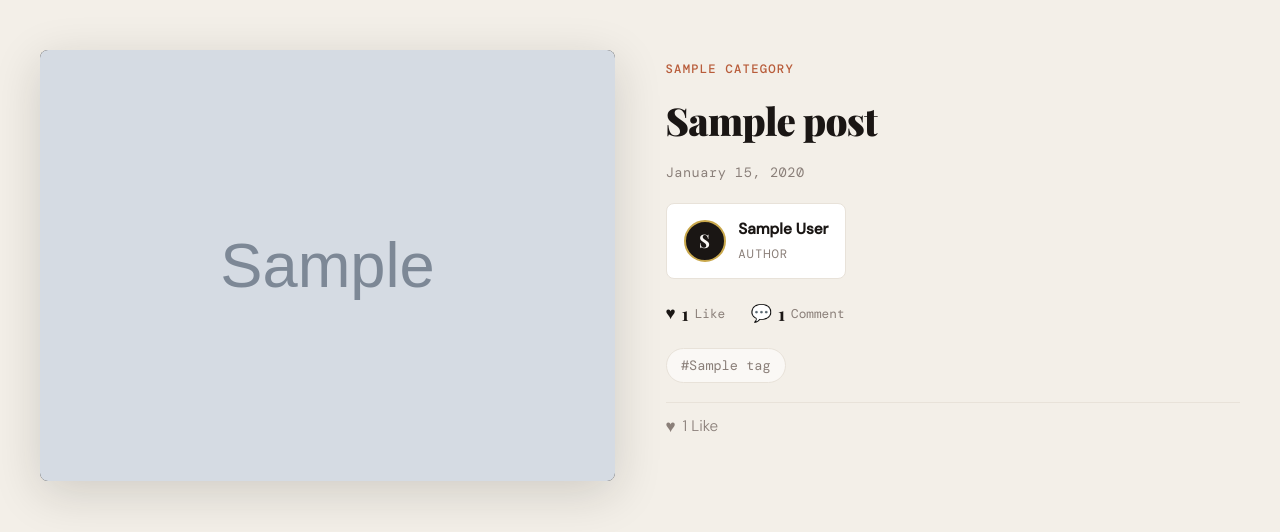
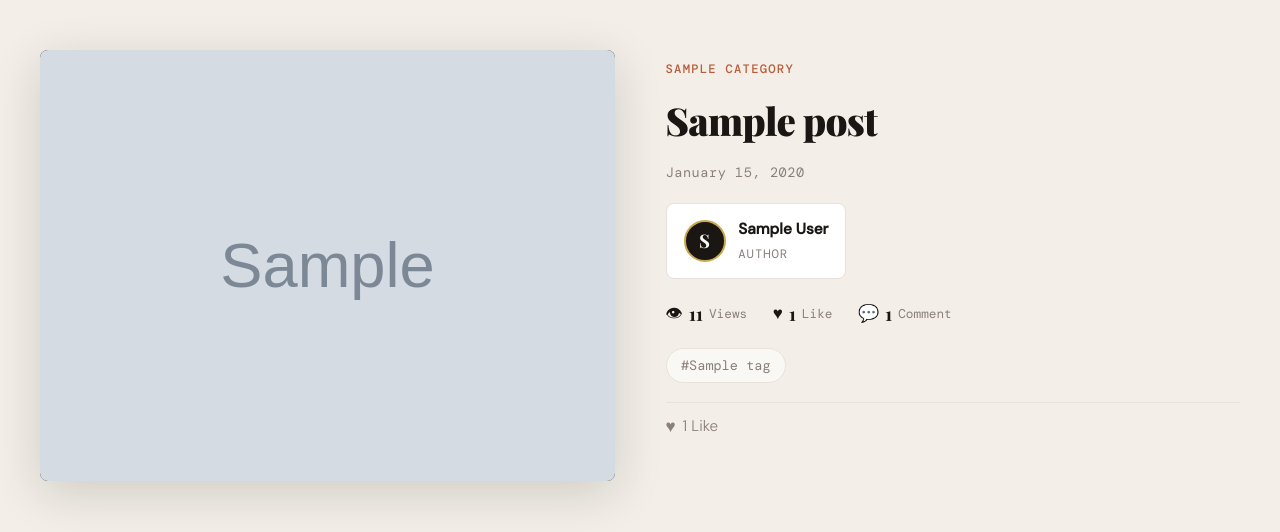
Before and after one commit to Fazalrahman1000/blog, a Django app: a page that uses blog/templates/blog/post_detail.html in a window 1280 px wide. Shown: the part 74-606 px from the top of the page. Run offline with Django 5.2, Linux system fonts and the light colour scheme; tables that the repository leaves empty hold one stand-in row (values such as "Sample post"); grey boxes marked "Sample" are stand-in pictures; some web fonts are replaced.

Commit message:
viewers features added

```diff
--- a/blog/models.py
+++ b/blog/models.py
@@ -50,6 +50,8 @@ class Post(models.Model):
 
     featured_img = models.ImageField(upload_to='posts', null=True, blank=True)
 
+    views = models.PositiveIntegerField(default=0)
+
     created_at = models.DateTimeField(auto_now_add=True)
 
     updated_at = models.DateTimeField(auto_now=True)
--- a/blog/templates/blog/post_detail.html
+++ b/blog/templates/blog/post_detail.html
@@ -79,6 +79,11 @@
 
           <!-- Stats row -->
           <div class="post-hero-split__stats">
+            <span class="post-hero-stat">
+              <span class="post-hero-stat__icon">👁</span>
+              <span class="post-hero-stat__num">{{ post.views }}</span>
+              <span class="post-hero-stat__label">View{{ post.views|pluralize }}</span>
+            </span>
             <span class="post-hero-stat">
               <span class="post-hero-stat__icon">♥</span>
               <span class="post-hero-stat__num">{{ like_count }}</span>
--- a/blog/templates/blog/posts.html
+++ b/blog/templates/blog/posts.html
@@ -112,6 +112,7 @@
                 </div>
               </div>
               <div class="post-card__stats">
+                <span class="post-stat"><span class="post-stat__icon">👁</span> {{ post.views }}</span>
                 <span class="post-stat"><span class="post-stat__icon">♥</span> {{ featured.likes.count }}</span>
                 <span class="post-stat"><span class="post-stat__icon">💬</span> {{ featured.comment_set.count }}</span>
                 <a href="{% url 'post_detail' featured.slug %}" class="read-more-link">Read →</a>
--- a/blog/views.py
+++ b/blog/views.py
@@ -14,7 +14,6 @@ def base_context():
     }
 
 
-# ── POSTS LIST ───────────────────────────────────────────────────
 class PostsList(ListView):
     model = Post
     template_name = 'blog/posts.html'
@@ -32,7 +31,6 @@ class PostsList(ListView):
         return context
 
 
-# ── CATEGORY FILTER ──────────────────────────────────────────────
 class CategoryPosts(ListView):
     model = Post
     template_name = 'blog/posts.html'
@@ -53,7 +51,6 @@ class CategoryPosts(ListView):
         return context
 
 
-# ── TAG FILTER ───────────────────────────────────────────────────
 class TagPosts(ListView):
     model = Post
     template_name = 'blog/posts.html'
@@ -74,7 +71,6 @@ class TagPosts(ListView):
         return context
 
 
-# ── POST DETAIL ──────────────────────────────────────────────────
 class PostDetail(DetailView):
     model = Post
     template_name = 'blog/post_detail.html'
@@ -82,11 +78,16 @@ class PostDetail(DetailView):
     slug_field = 'slug'
     slug_url_kwarg = 'slug'
 
+    def get_object(self):
+        obj = super().get_object()
+        # increment view count every time the page is loaded
+        Post.objects.filter(pk=obj.pk).update(views=obj.views + 1)
+        obj.views += 1  # update the in-memory object too so template sees it
+        return obj
+
     def get_context_data(self, **kwargs):
         context = super().get_context_data(**kwargs)
         context.update(base_context())
-
-        # Like info
         if self.request.user.is_authenticated:
             context['user_liked'] = self.object.likes.filter(
                 user=self.request.user
@@ -94,8 +95,6 @@ class PostDetail(DetailView):
         else:
             context['user_liked'] = False
         context['like_count'] = self.object.likes.count()
-
-        # Show "Last updated" only if the post was edited on a different day
         context['show_updated'] = (
             self.object.updated_at.strftime('%Y-%m-%d') !=
             self.object.created_at.strftime('%Y-%m-%d')
```
Also changed, not shown: blog/migrations/0003_post_views.py (added).
